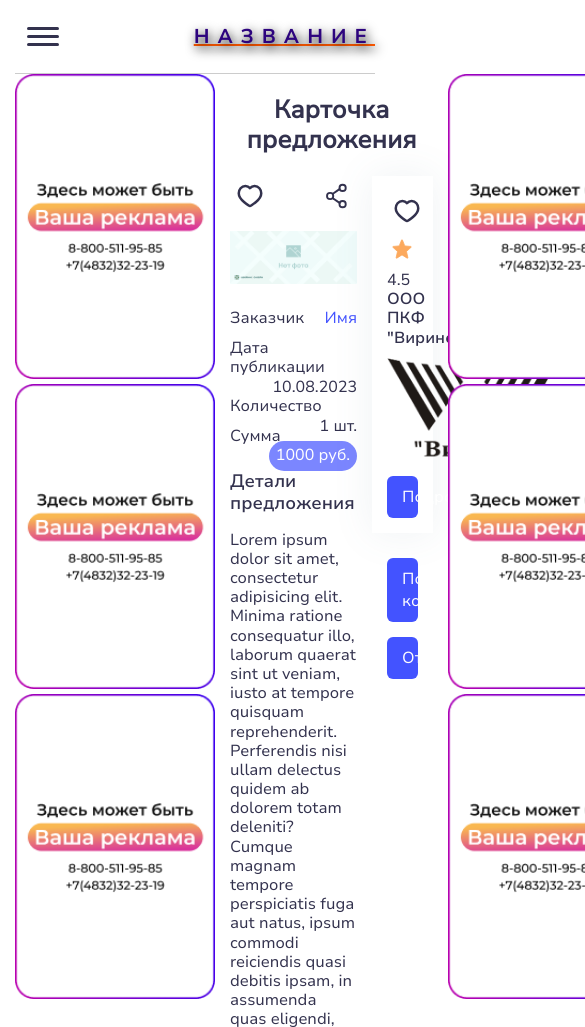
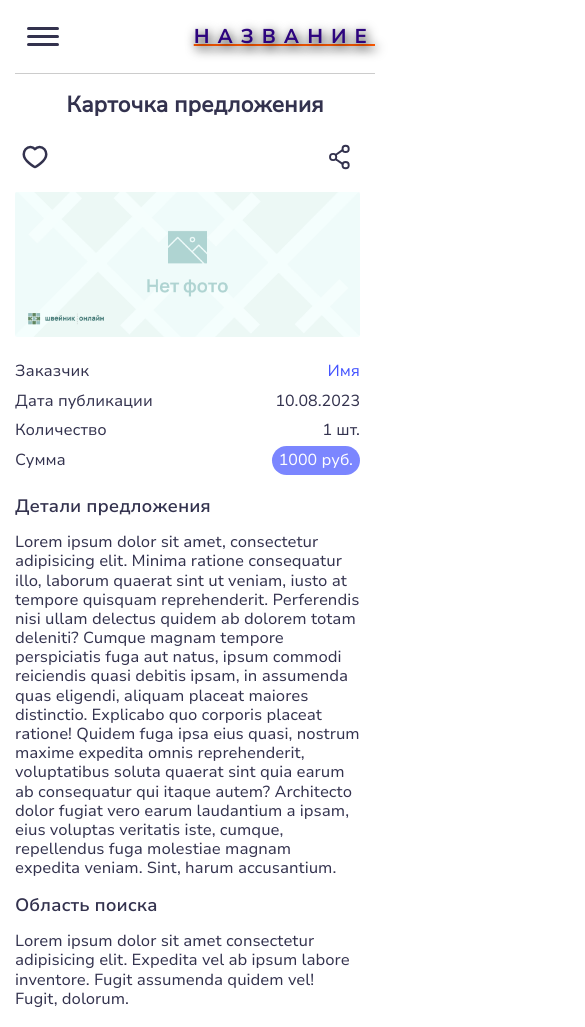
Before and after one commit to unTsar/freeman, a website: page app/item.html in a window 390 px wide. Shown: the top 1027 px of the page, 585 px wide, since content can reach past the window. Drawn offline with nearby package versions, Linux system fonts and the light colour scheme; files that its build step writes are made by us from their sources.

Commit message:
item.html adaptive

```diff
--- a/app/item.html
+++ b/app/item.html
@@ -8,8 +8,11 @@
 	<meta name="viewport" content="width=device-width, initial-scale=1.0, minimum-scale=1.0, maximum-scale=1.0, user-scalable=no">
 	<link rel="icon" href="images/favicon.png">
 	<meta property="og:image" content="images/dist/main-big-logo.png">
+
 	<link rel="stylesheet" href="css/hamburgers.min.css">
 	<link rel="stylesheet" href="css/main.css">
+
+	<link rel="stylesheet" href="css/glightbox.min.css">
 	<link rel="stylesheet" href="css/item.css">
 
 </head>
@@ -32,7 +35,9 @@
 						<svg viewBox="0 0 24 24" fill="none" xmlns="http://www.w3.org/2000/svg"><g id="SVGRepo_bgCarrier" stroke-width="0"></g><g id="SVGRepo_tracerCarrier" stroke-linecap="round" stroke-linejoin="round"></g><g id="SVGRepo_iconCarrier"> <path d="M9 12C9 13.3807 7.88071 14.5 6.5 14.5C5.11929 14.5 4 13.3807 4 12C4 10.6193 5.11929 9.5 6.5 9.5C7.88071 9.5 9 10.6193 9 12Z" stroke="#33324e" stroke-width="1.5"></path> <path d="M14 6.5L9 10" stroke="#33324e" stroke-width="1.5" stroke-linecap="round"></path> <path d="M14 17.5L9 14" stroke="#33324e" stroke-width="1.5" stroke-linecap="round"></path> <path d="M19 18.5C19 19.8807 17.8807 21 16.5 21C15.1193 21 14 19.8807 14 18.5C14 17.1193 15.1193 16 16.5 16C17.8807 16 19 17.1193 19 18.5Z" stroke="#33324e" stroke-width="1.5"></path> <path d="M19 5.5C19 6.88071 17.8807 8 16.5 8C15.1193 8 14 6.88071 14 5.5C14 4.11929 15.1193 3 16.5 3C17.8807 3 19 4.11929 19 5.5Z" stroke="#33324e" stroke-width="1.5"></path></g></svg>
 					</button>
 				</div>
-				<img src="images/dist/no-photo-placeholder.png" width="260" height="109" alt="images/dist/no-photo-placeholder.png">
+				<a href="images/dist/no-photo-placeholder.png" class="glightbox">
+					<img src="images/dist/no-photo-placeholder.png" width="260" height="109" alt="images/dist/no-photo-placeholder.png">
+				</a>
 				<div class="card-info">
 					<div class="line">
 						<span class="head">Заказчик</span>
@@ -99,7 +104,7 @@
 				</div>
 			</div>
 		</div>
-		<aside>
+		<aside class="mobile">
 			<a href="/item.html"><img src="images/dist/fair/img_def_rekl.png" alt="images/dist/fair/img_def_rekl.png"></a>
 			<a href="/item.html"><img src="images/dist/fair/img_def_rekl.png" alt="images/dist/fair/img_def_rekl.png"></a>
 			<a href="/item.html"><img src="images/dist/fair/img_def_rekl.png" alt="images/dist/fair/img_def_rekl.png"></a>
@@ -126,5 +131,11 @@
 			});
 		});
 	</script>
+
+	<script src="js/glightbox.min.js"></script>
+	<script type="text/javascript">
+		const lightbox = GLightbox({
+		});
+	</script>
 </body>
 </html>
--- a/app/styles/sass/item.sass
+++ b/app/styles/sass/item.sass
@@ -1,3 +1,6 @@
+body.glightbox-open
+	overflow-y: scroll
+	position: fixed
 main
 	display: flex
 	font-size: 16px
@@ -43,12 +46,14 @@ main
 						height: 30px
 					svg, path
 						transition: 0.25s
-			img
-				display: block
-				margin: 0 auto 25px auto
-				max-width: 900px
-				width: 100%
-				height: auto
+			a
+				cursor: zoom-in
+				img
+					display: block
+					margin: 0 auto 25px auto
+					max-width: 900px
+					width: 100%
+					height: auto
 			.card-info
 				margin-bottom: 25px
 				.line
@@ -140,3 +145,52 @@ main
 				img.logo
 					margin: 0 auto 15px auto
 					display: block
+					max-width: 100%
+@media screen and (max-width: 1440px)
+	main
+		aside
+			a
+				img
+					width: 150px
+		.content
+			h2
+				font-size: 22px
+			.contact
+				width: 40%
+			.card
+				width: 60%
+@media screen and (max-width: 1024px)
+	main
+		.content
+			.contact, .card
+				width: 100%
+			.contact
+				margin-top: 15px
+@media screen and (max-width: 768px)
+	main
+		display: block
+		aside
+			width: 100%
+			text-align: center
+			box-sizing: border-box
+			a
+				display: inline-block
+				width: 32%
+				img
+					width: 100%
+		aside:not(.mobile)
+			display: none
+		.content
+			padding: 0 15px 35px 15px
+@media screen and (max-width: 576px)
+	main
+		aside
+			a
+				width: 49%
+@media screen and (max-width: 425px)
+	main
+		aside
+			a
+				width: 85%
+			a:not(:first-child)
+				display: none
```
Also changed, not shown: app/css/glightbox.min.css (added), app/css/item.css, app/js/glightbox.min.js (added), dist/css/glightbox.min.css (added), dist/css/item.css, dist/item.html, dist/js/glightbox.min.js (added).
